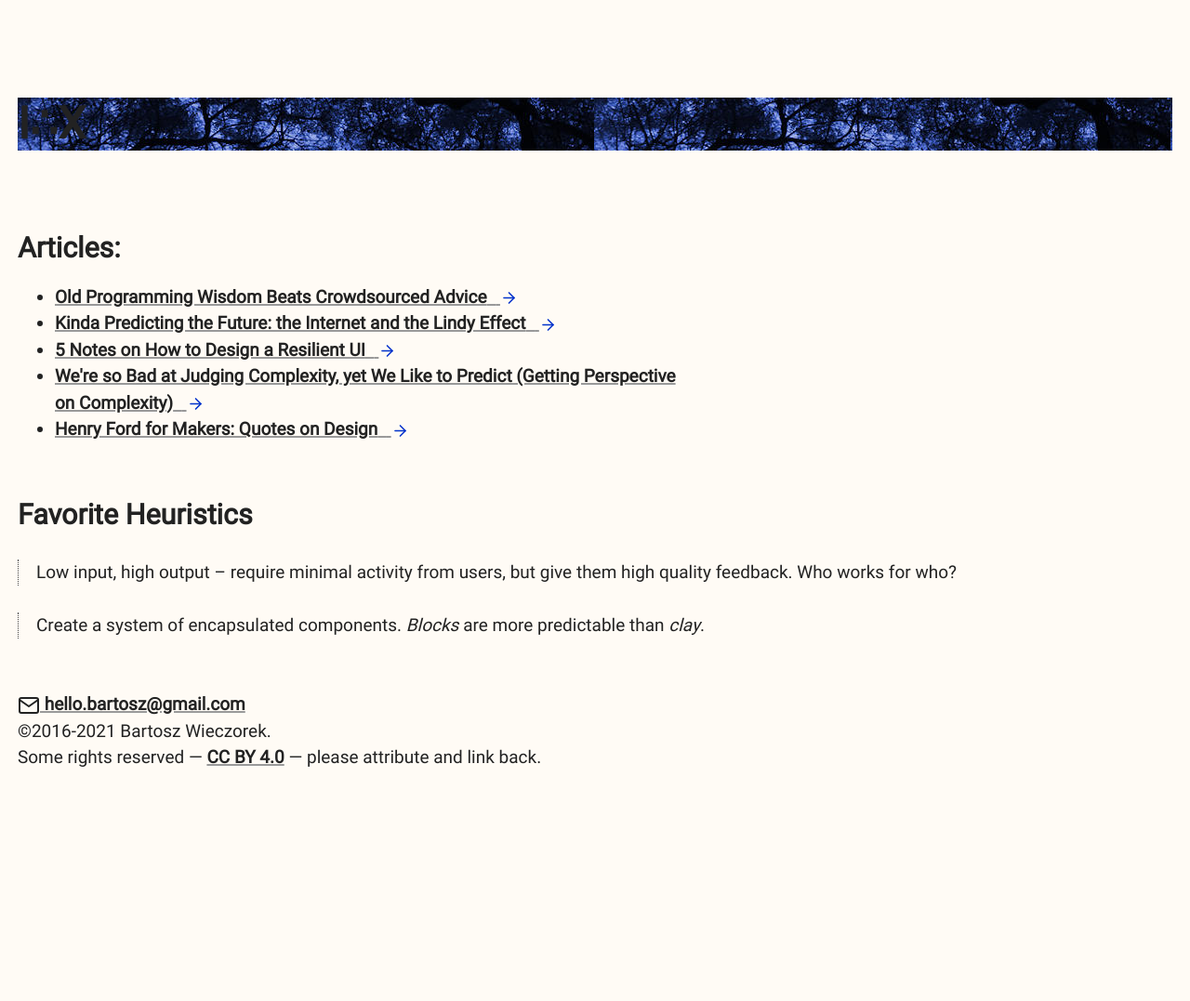
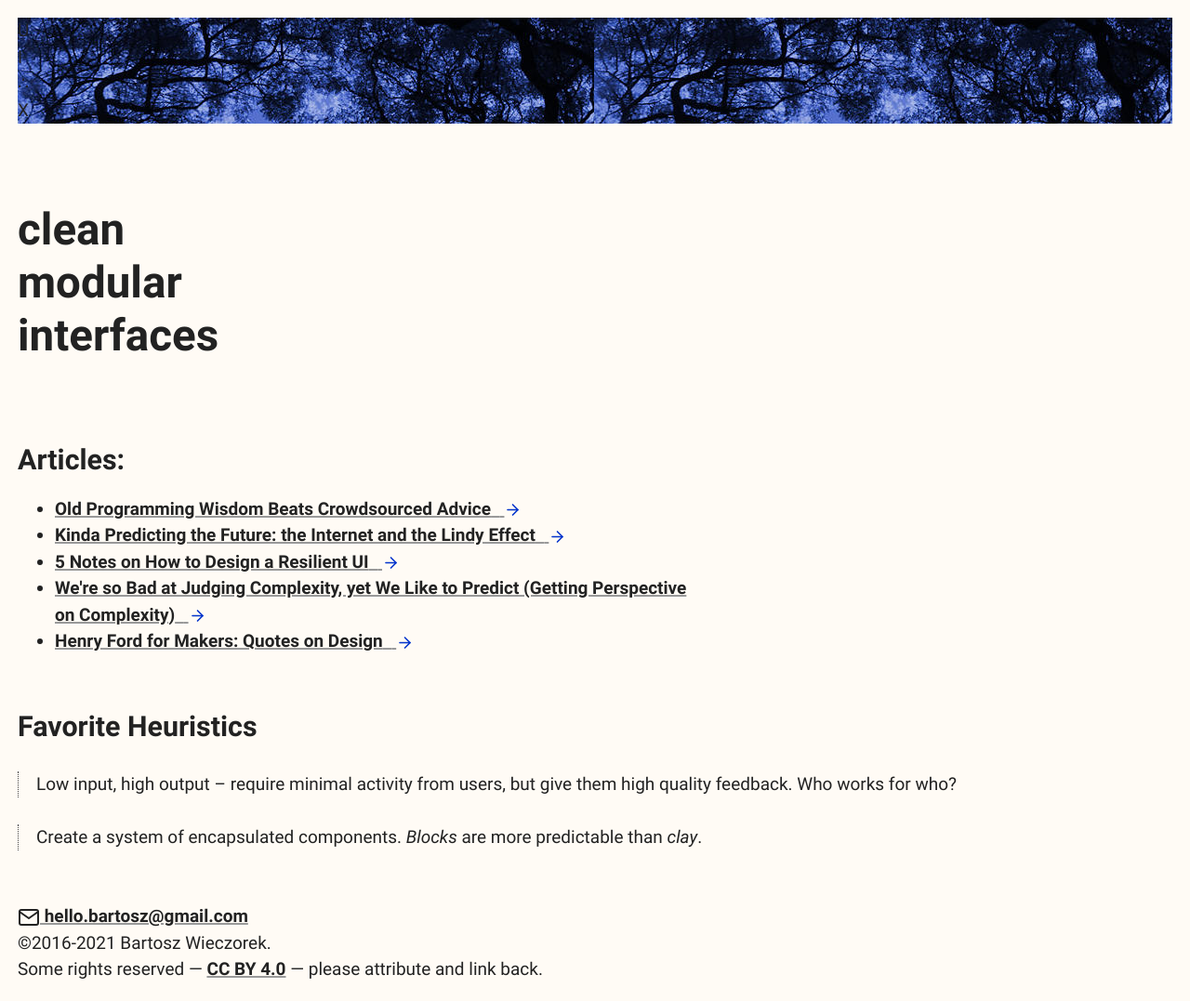
Before and after one commit to bart747/platforma, a Next.js app: page / in a window 1280 px wide. Shown: the whole page at 93% size. Before the commit the page ends 877 px from the top, so only its background shows below. Built offline with nearby package versions, Linux system fonts and the light colour scheme.

Commit message:
ui edit, style related

```diff
--- a/components/footer.tsx
+++ b/components/footer.tsx
@@ -1,13 +1,15 @@
 function Footer () {
   return (
-   <footer className="mt-8 text-sm mx-auto max-w-xl">
-     <p>
-       ©2016-2021 Bartosz Wieczorek.<br />
-       Some rights reserved — <a
-         href="https://creativecommons.org/licenses/by/4.0/">
-       CC BY 4.0
-       </a> — please attribute and link back.
-     </p>
+    <footer className="m-8 text-sm mx-auto max-w-xl">
+      <div>
+        ©2016-2021 Bartosz Wieczorek.
+      </div>
+      <div>
+        Some rights reserved — <a
+          href="https://creativecommons.org/licenses/by/4.0/">
+            CC BY 4.0
+        </a> — please attribute and link back.
+     </div>
    </footer>
   )
 }
--- a/components/headerHome.tsx
+++ b/components/headerHome.tsx
@@ -2,10 +2,18 @@ import styles from './header.module.css'
 
 function HeaderHome () {
   return (
-    <header className="bg-image-trees bg-cover rounded-full w-64 h-64 mx-auto blur-lg">
-      <div className="rounded-full w-64 h-64">
-        <h1 className="font-bold text-red-500 text-center text-3xl m-0 py-28">I∴X</h1>
+    <header>
+      <div className="bg-image-trees bg-cover rounded-full w-64 h-64 mx-auto blur-lg">
+        <div className="bg-gradient-to-r from-yellow-400 via-white to-blue-500 opacity-50
+                        rounded-full w-64 h-64">
+          <div className="font-mono text-black text-center text-2xl m-0 py-24 leading-5">
+            <div className="">U</div><div className="">I</div>
+            <div className="">∴</div>
+            <div className="">X</div>
+          </div>
+        </div>
       </div>
+      <h1 className="text-center font-normal text-gray-600 text-2xl tracking-tight ">clean<br />modular<br />interfaces</h1>
     </header>
   )
 }
--- a/styles/primer.css
+++ b/styles/primer.css
@@ -6,23 +6,26 @@
         local("Roboto Regular"),
         local("Roboto-Regular"),
         url("/fonts/Roboto-Ragular.ttf") format("truetype");
+  font-style: normal;
   font-weight: normal;
 }
 
 @font-face {
-  font-family: "Roboto-Bold";
+  font-family: "Roboto";
   src:  local("Roboto Bold"),
         local("Roboto-Bold"),
         url("/fonts/Roboto-Bold.ttf") format("truetype");
+  font-style: normal;
   font-weight: bold;
 }
 
 @font-face {
-  font-family: "Roboto-Italic";
+  font-family: "Roboto";
   src:  local("Roboto Italic"),
         local("Roboto-Italic"),
         url("/fonts/Roboto-Italic.ttf") format("truetype");
-  font-weight: italic;
+  font-style: italic;
+  font-weight: normal;
 }
 
 @font-face {
@@ -30,7 +33,8 @@
   src:  local("IBM Plex Mono"),
         local("IBMPlexMono-Regular"),
         url("/fonts/IBMPlexMono-Regular.ttf") format("truetype");
-  font-weight: bold;
+  font-style: normal;
+  font-weight: normal;
 }
 
 :root {
@@ -112,6 +116,9 @@ a {
   text-decoration-style: line;
   text-decoration-color: var(--gray);
   text-decoration-thickness: 2px;
+  transition-property: background-color, border-color, color, fill, stroke;
+  transition-timing-function: cubic-bezier(0.4, 0, 0.2, 1);
+  transition-duration: 150ms;
 }
 
 a:hover {
@@ -134,6 +141,10 @@ nav a {
 nav a pre,
 nav a code {
   font-size: 1rem;
+}
+
+.brand-blue {
+  color: var(--blue);
 }
 
 br {
```
Also changed, not shown: 1 other file (tests, documents, lock files or other folders).
